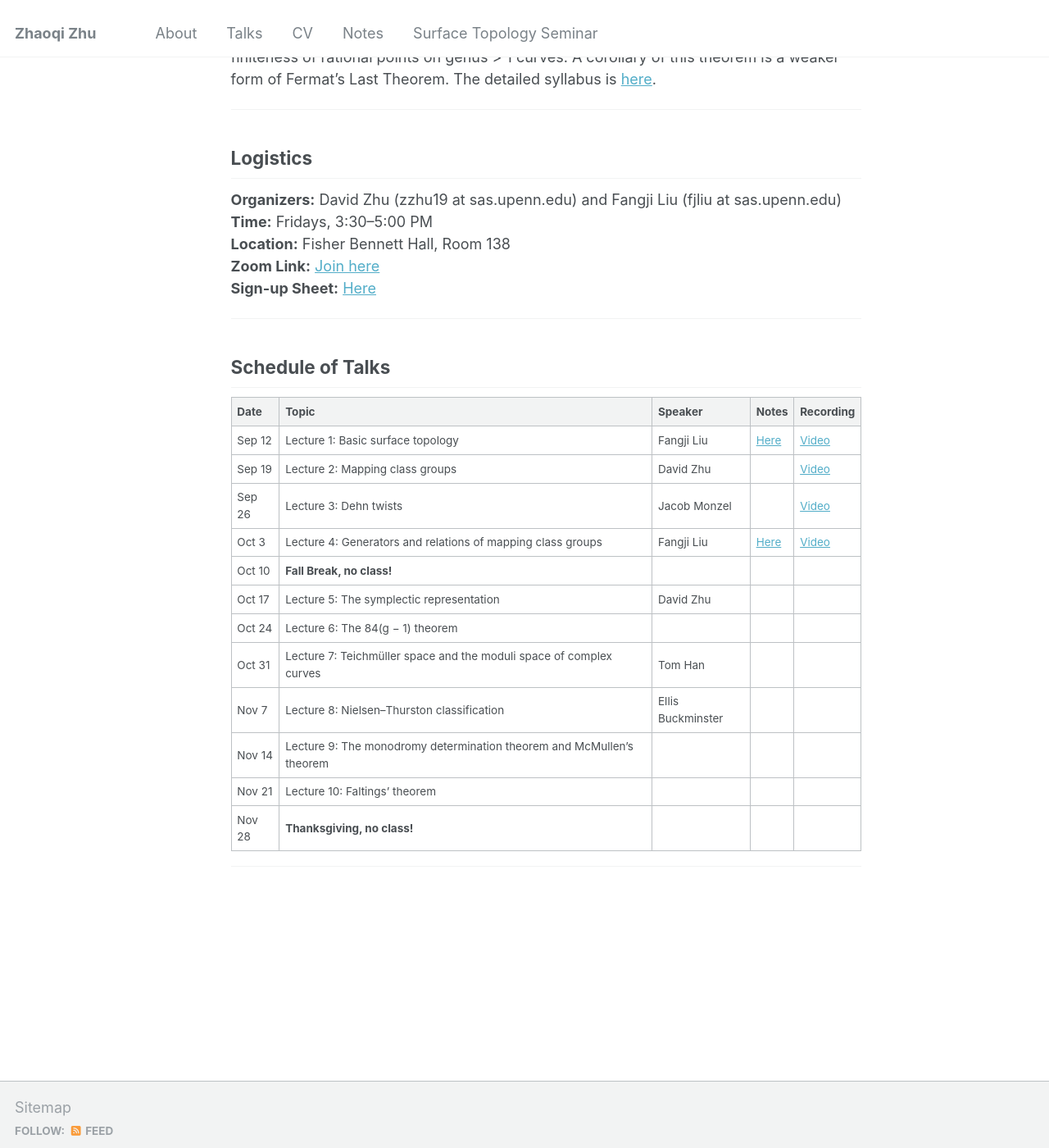
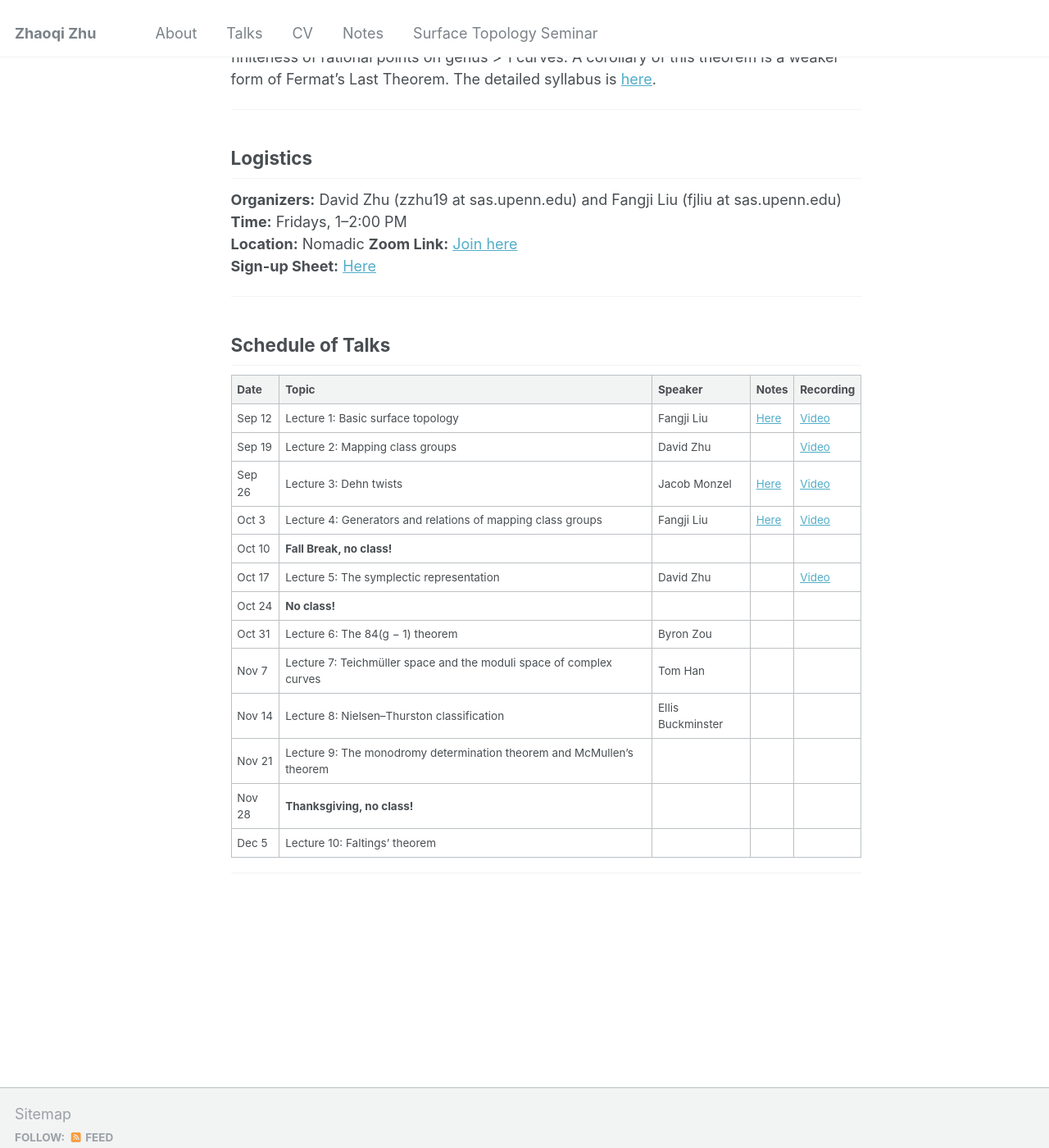
Before and after one commit to davidzzz0331/davidzzz0331.github.io, a Jekyll site: the page built from _pages/surfacetopology.md, in a window 1280 px wide and 1400 px high, scrolled down 369 px. Shown: the whole window at 82% size. Built offline with Jekyll 4.4.1, drawn with Linux system fonts in a browser that asks for light colours.

Commit message:
new lecture 5

```diff
--- a/_pages/surfacetopology.md
+++ b/_pages/surfacetopology.md
@@ -21,8 +21,8 @@ This is a seminar devoted to understanding McMullen’s paper "[From Dynamics on
 ## Logistics
 
 **Organizers:** David Zhu (zzhu19 at sas.upenn.edu) and Fangji Liu (fjliu at sas.upenn.edu)
-**Time:** Fridays, 3:30–5:00 PM
-**Location:**  Fisher Bennett Hall, Room 138
+**Time:** Fridays, 1–2:00 PM
+**Location:**  Nomadic
 **Zoom Link:**  [Join here](https://upenn.zoom.us/j/6497776520)
 **Sign-up Sheet:** [Here](https://docs.google.com/spreadsheets/d/1ZUYrov0kOSz0A-sLQ45FFZDZwaqFp89eaaIoWPZfps4/edit?usp=sharing)
 
@@ -34,16 +34,17 @@ This is a seminar devoted to understanding McMullen’s paper "[From Dynamics on
 |--------|---------------------------------------------------------|---------------|-------|-----------|
 | Sep 12 | Lecture 1: Basic surface topology                       | Fangji Liu    |    [Here](/assets/surfacetopology/1surface.pdf)   |     [Video](https://youtu.be/NAQRa--xXXQ?si=M0cL71LSRRVgEF7x)      |
 | Sep 19 | Lecture 2: Mapping class groups                         | David Zhu     |       |     [Video](https://youtu.be/HmjxVVI9T7Y)      |
-| Sep 26 | Lecture 3: Dehn twists                                  | Jacob Monzel  |       |      [Video](https://youtu.be/qBmBi5SHS9o?si=W68obr4wiKqH1cOD)     |
+| Sep 26 | Lecture 3: Dehn twists                                  | Jacob Monzel  |    [Here](/assets/surfacetopology/3surface.pdf)   |      [Video](https://youtu.be/qBmBi5SHS9o?si=W68obr4wiKqH1cOD)     |
 | Oct 3  | Lecture 4: Generators and relations of mapping class groups |     Fangji Liu          |   [Here](/assets/surfacetopology/4surface.pdf)    |     [Video](https://youtu.be/ZU00orJPDCU?si=TAgQUNWVsl8aK_a_)      |
 | Oct 10 | **Fall Break, no class!**                                   |               |       |           |
-| Oct 17 | Lecture 5: The symplectic representation                |    David Zhu           |       |           |
-| Oct 24 | Lecture 6: The 84(g − 1) theorem                        |               |       |           |
-| Oct 31 | Lecture 7: Teichmüller space and the moduli space of complex curves |  Tom Han        |       |           |
-| Nov 7  | Lecture 8: Nielsen–Thurston classification              |      Ellis Buckminster         |       |           |
-| Nov 14 | Lecture 9: The monodromy determination theorem and McMullen’s theorem |        |       |           |
-| Nov 21 | Lecture 10: Faltings’ theorem                           |               |       |           |
+| Oct 17 | Lecture 5: The symplectic representation                |    David Zhu           |       |     [Video](https://youtu.be/TAEpoutuglk)     |
+| Oct 24 | **No class!**                                   |               |       |           |
+| Oct 31 | Lecture 6: The 84(g − 1) theorem                        |      Byron Zou         |       |           |
+| Nov 7 | Lecture 7: Teichmüller space and the moduli space of complex curves |  Tom Han        |       |           |
+| Nov 14  | Lecture 8: Nielsen–Thurston classification              |      Ellis Buckminster         |       |           |
+| Nov 21 | Lecture 9: The monodromy determination theorem and McMullen’s theorem |        |       |           |
 | Nov 28 | **Thanksgiving, no class!**                                 |               |       |           |
+| Dec 5 | Lecture 10: Faltings’ theorem                           |               |       |           |
 
 
 
```
Also changed, not shown: 1 other file.
